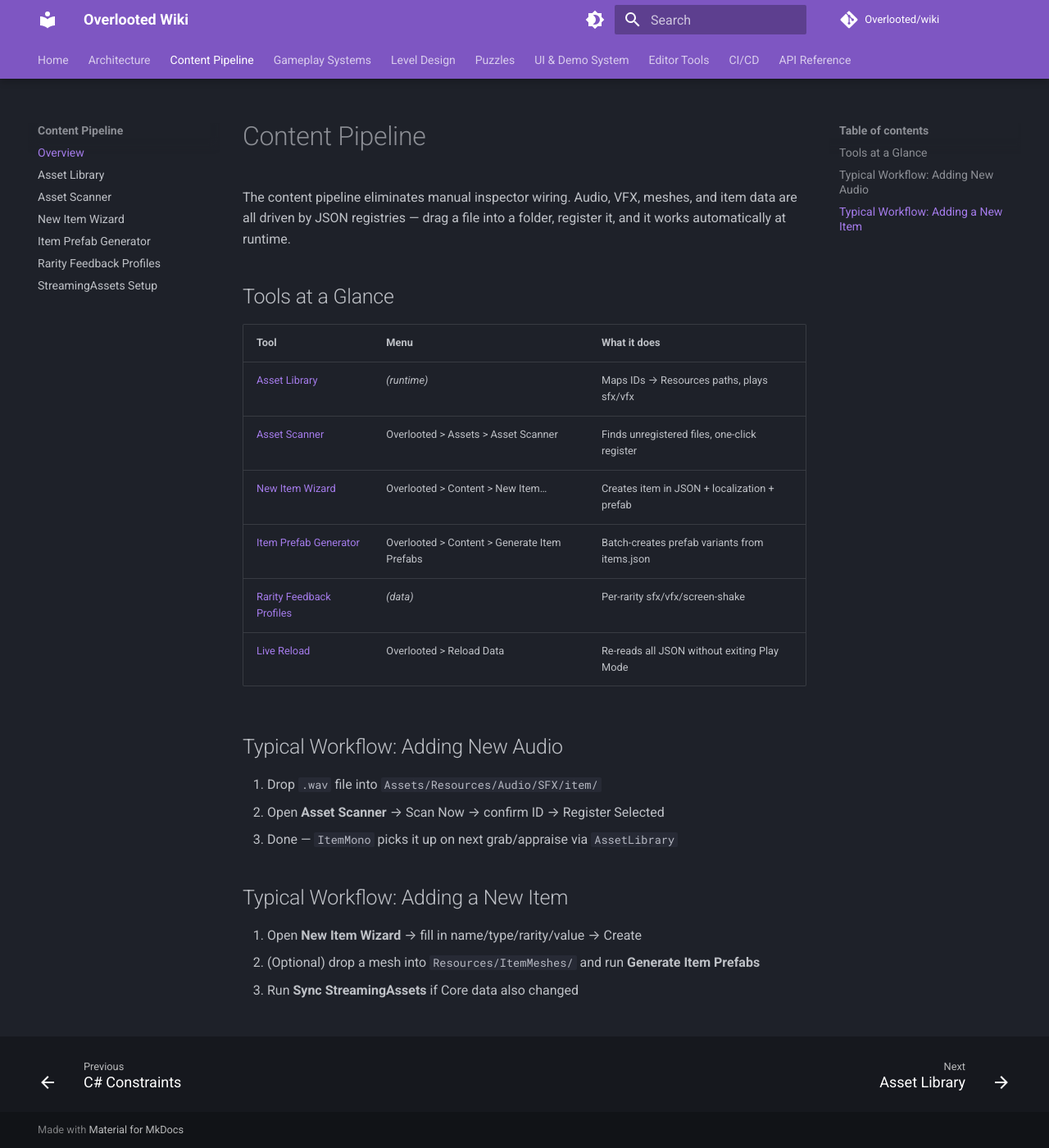
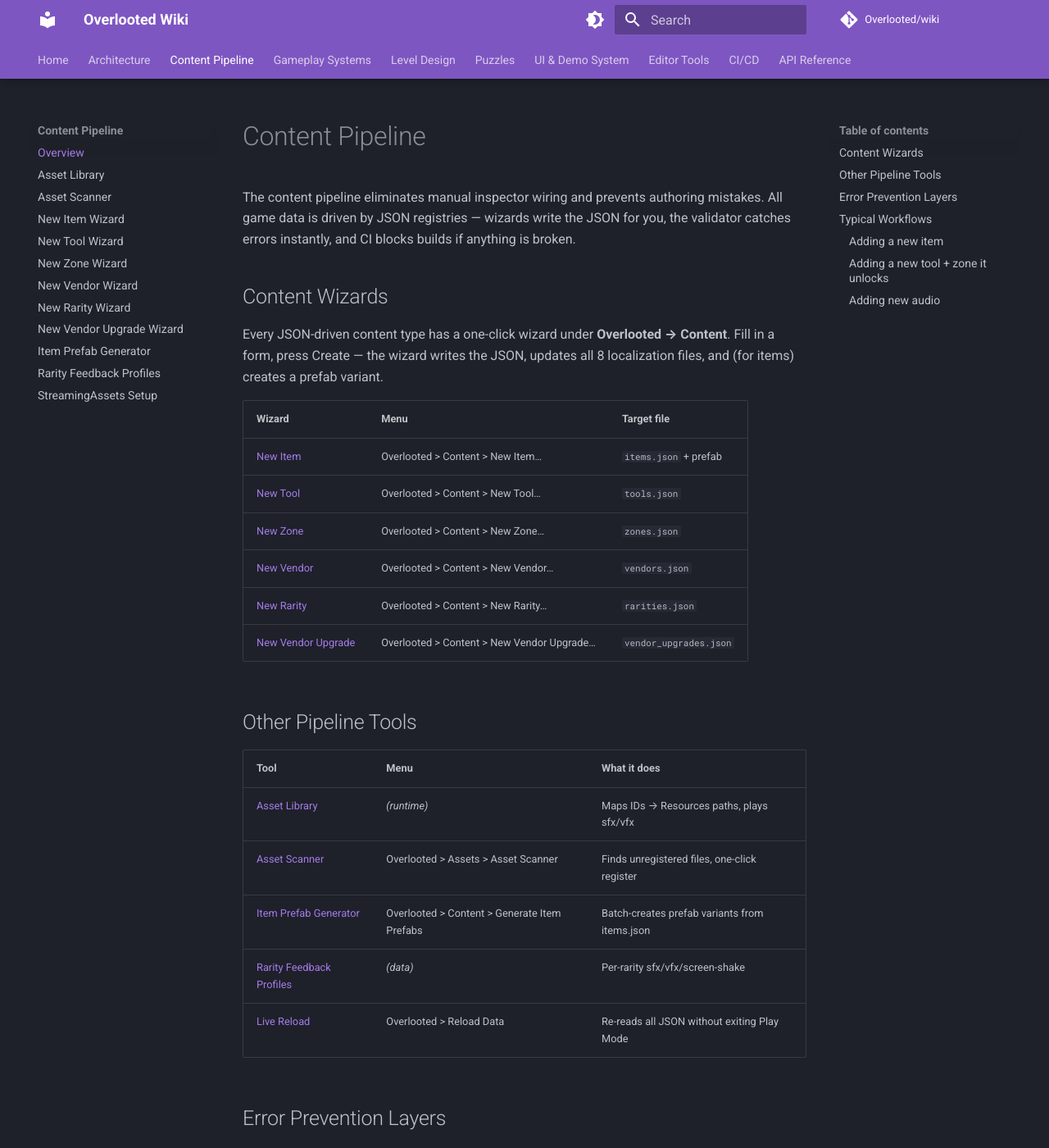
Before and after one commit to Overlooted/wiki, an MkDocs documentation site: the page built from docs/content-pipeline/index.md, in a window 1280 px wide and 1400 px high. Shown: the whole window at 82% size. Built offline with MkDocs 1.6.1 and Material for MkDocs 9.7.7, drawn with Linux system fonts in a browser that asks for light colours; comment, search, counter and statistics services are not loaded; some of the changed text lies outside the part shown.

Commit message:
Document all content wizards: Tool, Zone, Vendor, Rarity, VendorUpgrade

```diff
--- a/docs/content-pipeline/index.md
+++ b/docs/content-pipeline/index.md
@@ -1,26 +1,53 @@
 # Content Pipeline
 
-The content pipeline eliminates manual inspector wiring. Audio, VFX, meshes, and item data are all driven by JSON registries — drag a file into a folder, register it, and it works automatically at runtime.
+The content pipeline eliminates manual inspector wiring and prevents authoring mistakes. All game data is driven by JSON registries — wizards write the JSON for you, the validator catches errors instantly, and CI blocks builds if anything is broken.
 
-## Tools at a Glance
+## Content Wizards
+
+Every JSON-driven content type has a one-click wizard under **Overlooted → Content**. Fill in a form, press Create — the wizard writes the JSON, updates all 8 localization files, and (for items) creates a prefab variant.
+
+| Wizard | Menu | Target file |
+|---|---|---|
+| [New Item](new-item-wizard.md) | Overlooted > Content > New Item… | `items.json` + prefab |
+| [New Tool](new-tool-wizard.md) | Overlooted > Content > New Tool… | `tools.json` |
+| [New Zone](new-zone-wizard.md) | Overlooted > Content > New Zone… | `zones.json` |
+| [New Vendor](new-vendor-wizard.md) | Overlooted > Content > New Vendor… | `vendors.json` |
+| [New Rarity](new-rarity-wizard.md) | Overlooted > Content > New Rarity… | `rarities.json` |
+| [New Vendor Upgrade](new-vendor-upgrade-wizard.md) | Overlooted > Content > New Vendor Upgrade… | `vendor_upgrades.json` |
+
+## Other Pipeline Tools
 
 | Tool | Menu | What it does |
 |---|---|---|
 | [Asset Library](asset-library.md) | *(runtime)* | Maps IDs → Resources paths, plays sfx/vfx |
 | [Asset Scanner](asset-scanner.md) | Overlooted > Assets > Asset Scanner | Finds unregistered files, one-click register |
-| [New Item Wizard](new-item-wizard.md) | Overlooted > Content > New Item… | Creates item in JSON + localization + prefab |
 | [Item Prefab Generator](item-prefab-generator.md) | Overlooted > Content > Generate Item Prefabs | Batch-creates prefab variants from items.json |
 | [Rarity Feedback Profiles](rarity-feedback.md) | *(data)* | Per-rarity sfx/vfx/screen-shake |
 | [Live Reload](../editor-tools/live-reload.md) | Overlooted > Reload Data | Re-reads all JSON without exiting Play Mode |
 
-## Typical Workflow: Adding New Audio
+## Error Prevention Layers
 
-1. Drop `.wav` file into `Assets/Resources/Audio/SFX/item/`
-2. Open **Asset Scanner** → Scan Now → confirm ID → Register Selected
-3. Done — `ItemMono` picks it up on next grab/appraise via `AssetLibrary`
+The system is designed so you can't ship broken data:
 
-## Typical Workflow: Adding a New Item
+1. **Wizards** — searchable pickers show valid options; invalid cross-references turn amber, not silent
+2. **Console validator** — every time a `.json` file is saved, `DataValidatorEditor` runs and logs errors to the Unity Console immediately
+3. **CI gate** — EditMode tests run `DataValidator` on every push; the build job won't start if validation fails
 
-1. Open **New Item Wizard** → fill in name/type/rarity/value → Create
-2. (Optional) drop a mesh into `Resources/ItemMeshes/` and run **Generate Item Prefabs**
-3. Run **Sync StreamingAssets** if Core data also changed
+## Typical Workflows
+
+### Adding a new item
+1. **Overlooted → Content → New Item…** → fill in name / type / rarity / value → Create
+2. Drop mesh into `Resources/ItemMeshes/` → **Generate Item Prefabs** (optional)
+3. Register audio via **Asset Scanner** if needed
+
+### Adding a new tool + zone it unlocks
+1. **New Zone…** → set display name → Create
+2. Edit `zones.json` to add spawn points for the zone
+3. **New Tool…** → set cost / slot → add the zone ID to Unlocks Zones → Create
+4. **Build → 3 - Zone Scenes** to generate the Unity scene
+5. **Build → 5 - Sync StreamingAssets**
+
+### Adding new audio
+1. Drop `.wav` into `Assets/Resources/Audio/SFX/item/`
+2. **Asset Scanner** → Scan Now → Register Selected
+3. Done — `AssetLibrary` picks it up; assign the ID in any wizard's SFX field
--- a/mkdocs.yml
+++ b/mkdocs.yml
@@ -63,6 +63,11 @@ nav:
     - Asset Library: content-pipeline/asset-library.md
     - Asset Scanner: content-pipeline/asset-scanner.md
     - New Item Wizard: content-pipeline/new-item-wizard.md
+    - New Tool Wizard: content-pipeline/new-tool-wizard.md
+    - New Zone Wizard: content-pipeline/new-zone-wizard.md
+    - New Vendor Wizard: content-pipeline/new-vendor-wizard.md
+    - New Rarity Wizard: content-pipeline/new-rarity-wizard.md
+    - New Vendor Upgrade Wizard: content-pipeline/new-vendor-upgrade-wizard.md
     - Item Prefab Generator: content-pipeline/item-prefab-generator.md
     - Rarity Feedback Profiles: content-pipeline/rarity-feedback.md
     - StreamingAssets Setup: content-pipeline/streaming-assets.md
```
Also changed, not shown: docs/content-pipeline/new-rarity-wizard.md (added, +40 -0 lines), docs/content-pipeline/new-tool-wizard.md (added, +34 -0 lines), docs/content-pipeline/new-vendor-upgrade-wizard.md (added, +29 -0 lines), docs/content-pipeline/new-vendor-wizard.md (added, +37 -0 lines), docs/content-pipeline/new-zone-wizard.md (added, +42 -0 lines).
